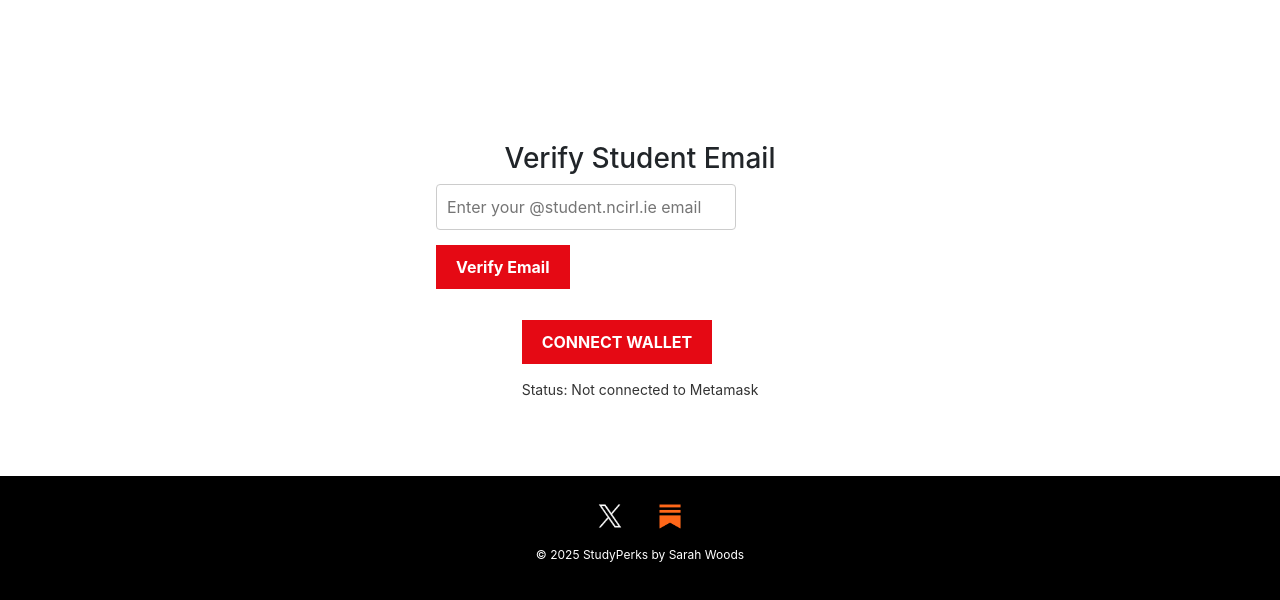
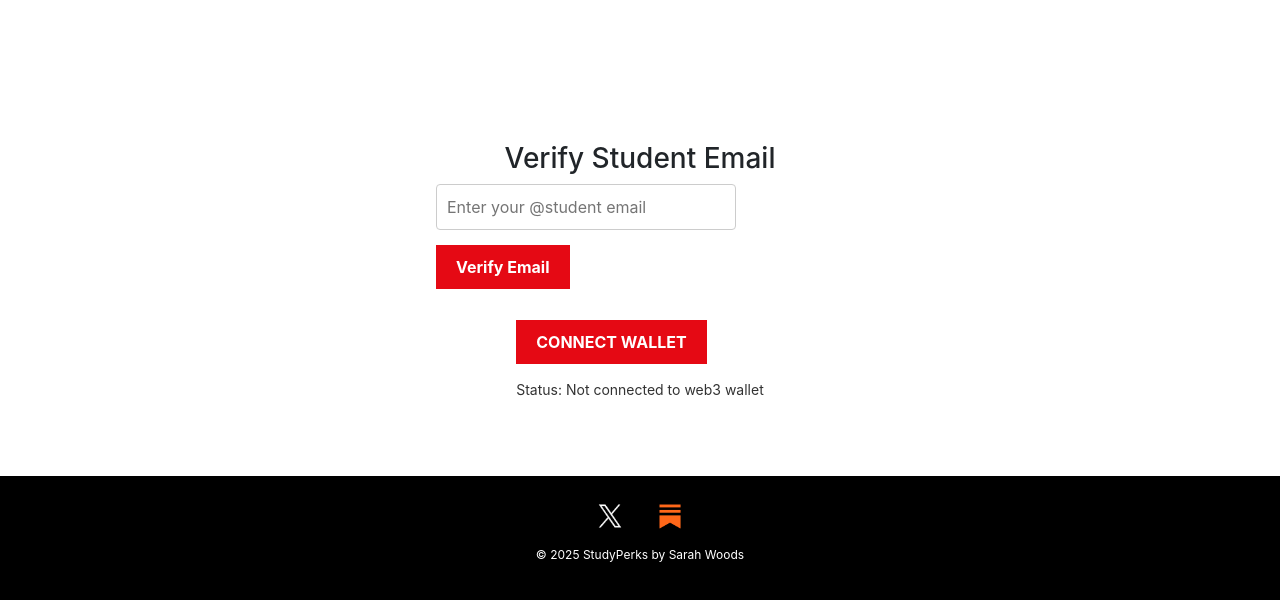
Before and after one commit to sarahwoods89/StudyPerks, a Node server app: page /Get-Verified in a window 1280 px wide. Shown: the part 200-800 px from the top of the page. Run offline with Node 20, Linux system fonts and the light colour scheme; some libraries are stand-ins or nearby versions.

Commit message:
small change again

```diff
--- a/views/page2.ejs
+++ b/views/page2.ejs
@@ -8,14 +8,14 @@
   <div class="main-container">
     <h3>Verify Student Email</h3>
     <form id="emailForm">
-      <input type="email" id="studentEmail" name="studentEmail" placeholder="Enter your @student.ncirl.ie email" required />
+      <input type="email" id="studentEmail" name="studentEmail" placeholder="Enter your @student email" required />
       <button type="submit">Verify Email</button>
     </form>
     <p id="emailStatus"></p>
 
     <div>
       <button onclick="connectMetamask()">CONNECT WALLET</button>
-      <p id="userArea">Status: Not connected to Metamask</p>
+      <p id="userArea">Status: Not connected to web3 wallet</p>
     </div>
   </div>
 </body>
```
